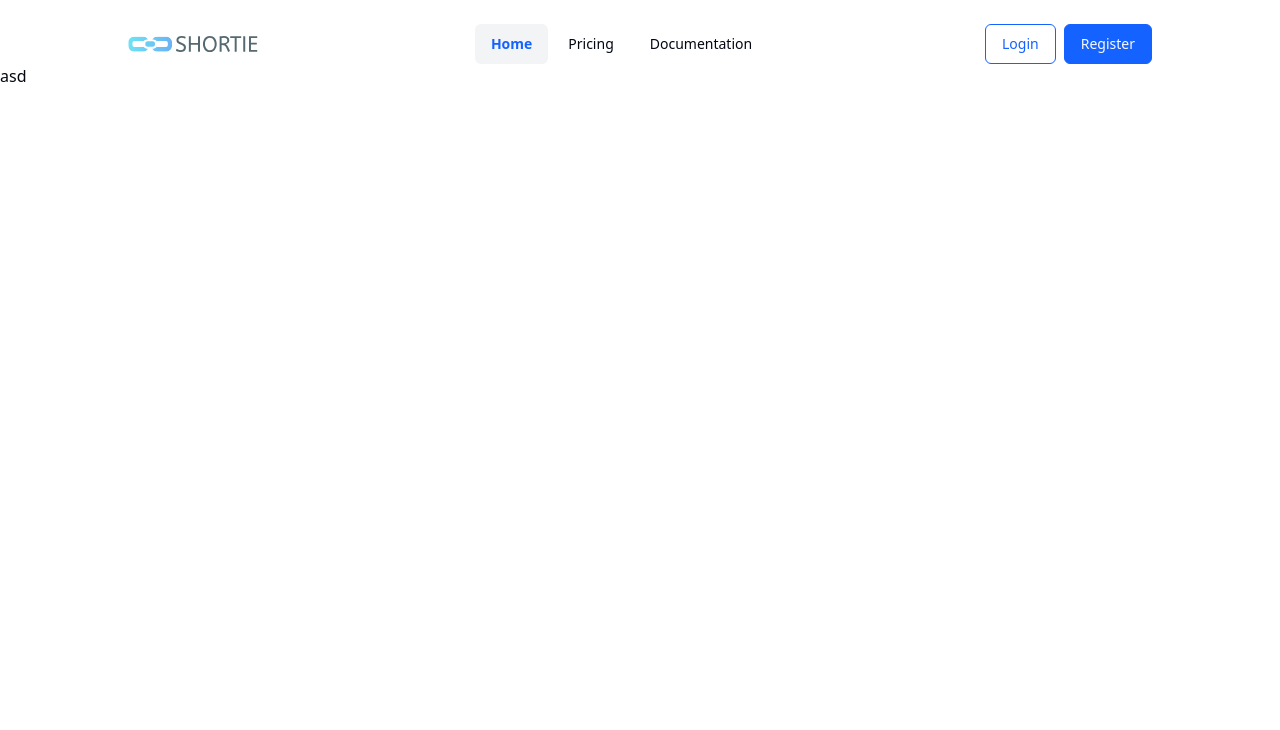
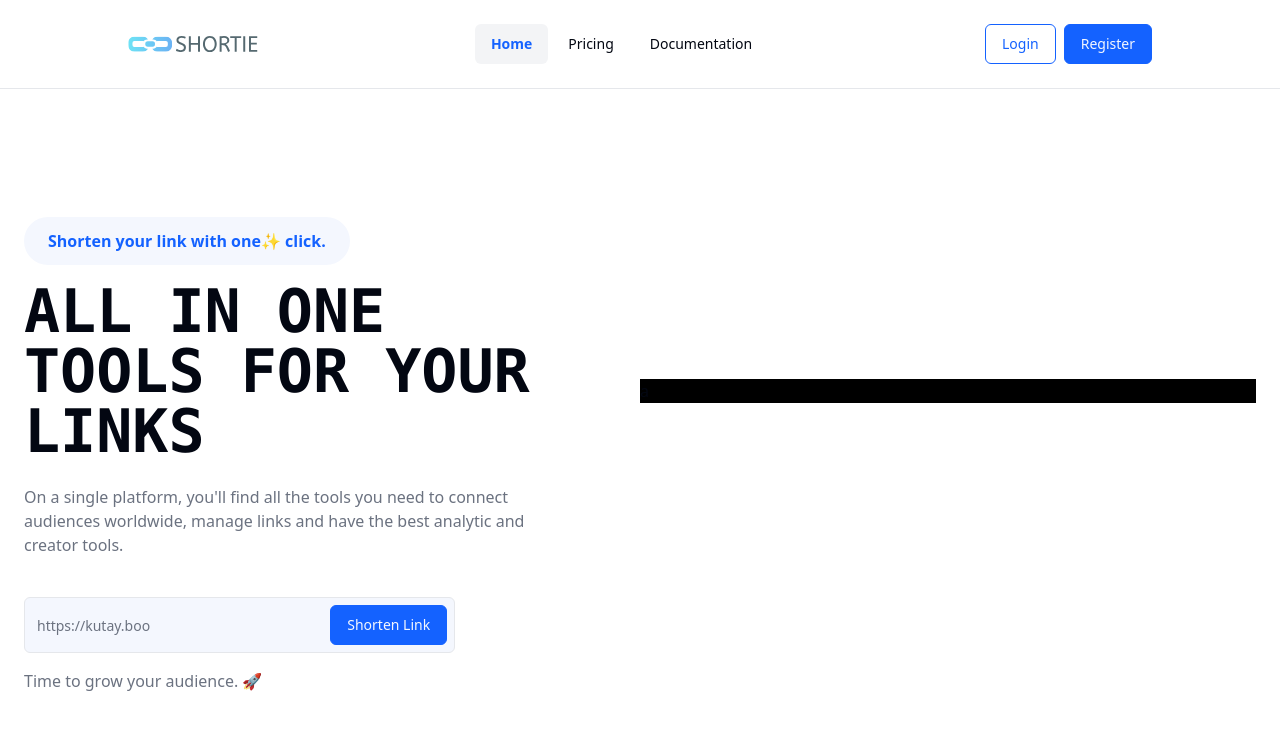
Before and after one commit to kutaui/url-shortener, a Next.js app in the folder frontend/: page / in a window 1280 px wide. Shown: the top 730 px of the page. Built offline with nearby package versions, Linux system fonts and the light colour scheme.

Commit message:
feat: hero section

```diff
--- a/frontend/package.json
+++ b/frontend/package.json
@@ -21,6 +21,7 @@
     "chart.js": "^4.4.2",
     "class-variance-authority": "^0.7.0",
     "clsx": "^2.1.1",
+    "framer-motion": "^11.1.7",
     "lucide-react": "^0.372.0",
     "next": "14.2.2",
     "react": "^18",
--- a/frontend/src/app/globals.css
+++ b/frontend/src/app/globals.css
@@ -14,7 +14,7 @@
       --popover-foreground: 224 71.4% 4.1%;
 
       --primary: 220 100% 53.9%;
-      --primary-foreground: 210 20% 98%;
+      --primary-foreground: 222 83.3% 97.6%;
 
       --secondary: 220 14.3% 95.9%;
       --secondary-foreground: 220.9 39.3% 11%;
--- a/frontend/src/app/layout.tsx
+++ b/frontend/src/app/layout.tsx
@@ -2,20 +2,12 @@ import type { Metadata } from 'next'
 import './globals.css'
 import { Toaster } from '@/components/ui/toaster'
 import Header from '@/components/Header'
-import {
-	useQuery,
-	useMutation,
-	useQueryClient,
-	QueryClient,
-	QueryClientProvider,
-} from '@tanstack/react-query'
+import Providers from '@/components/Providers'
 
 export const metadata: Metadata = {
-	title: 'Create Next App',
-	description: 'Generated by create next app',
+	title: 'Shortie',
+	description: 'URL shortener and link management platform.',
 }
-
-const queryClient = new QueryClient()
 
 export default function RootLayout({
 	children,
@@ -25,11 +17,11 @@ export default function RootLayout({
 	return (
 		<html lang="en">
 			<body className="mt-6 max-w-[1280px] mx-auto">
-				<QueryClientProvider client={queryClient}>
+				<Providers>
 					<Header />
 					{children}
 					<Toaster />
-				</QueryClientProvider>
+				</Providers>
 			</body>
 		</html>
 	)
--- a/frontend/src/app/page.tsx
+++ b/frontend/src/app/page.tsx
@@ -1,8 +1,11 @@
+"use client"
+
+import Hero from '@/components/Hero'
 
 export default function Home() {
-  return (
-    <div>
-      asd
-    </div>
-  );
+	return (
+		<>
+			<Hero />
+		</>
+	)
 }
--- a/frontend/src/components/Header.tsx
+++ b/frontend/src/components/Header.tsx
@@ -26,7 +26,7 @@ export default function Header() {
 	return (
 		<>
 			<section
-				className="hidden justify-between items-center w-[80%] mx-auto md:flex "
+				className="hidden justify-between items-center w-[80%] mx-auto md:flex pb-6 "
 				aria-label="Navigation Container"
 			>
 				<Image
@@ -38,7 +38,7 @@ export default function Header() {
 				<NavigationMenu>
 					<NavigationMenuList>
 						<NavigationMenuItem>
-							<Link href="/" passHref>
+							<Link href="/" legacyBehavior passHref>
 								<NavigationMenuLink
 									className={cn(
 										navigationMenuTriggerStyle(),
@@ -50,7 +50,7 @@ export default function Header() {
 							</Link>
 						</NavigationMenuItem>
 						<NavigationMenuItem>
-							<Link href="/pricing" passHref>
+							<Link href="/pricing" legacyBehavior passHref>
 								<NavigationMenuLink
 									className={cn(
 										navigationMenuTriggerStyle(),
@@ -64,7 +64,7 @@ export default function Header() {
 							</Link>
 						</NavigationMenuItem>
 						<NavigationMenuItem>
-							<Link href="/docs" passHref>
+							<Link href="/docs" legacyBehavior passHref>
 								<NavigationMenuLink
 									className={cn(
 										navigationMenuTriggerStyle(),
@@ -91,6 +91,7 @@ export default function Header() {
 				</div>
 			</section>
 			{/* MOBILE NAVIGATION */}
+			<hr />
 		</>
 	)
 }
--- a/frontend/src/components/Hero.tsx
+++ b/frontend/src/components/Hero.tsx
@@ -1,7 +1,42 @@
+'use client'
 import React from 'react'
+import { Input } from './ui/input'
+import { Button } from './ui/button'
+import Link from 'next/link'
 
 export default function Hero() {
-  return (
-    <div>Hero</div>
-  )
+	return (
+		<main className="flex justify-center items-center px-6 flex-col md:flex-row">
+			<section className="flex flex-col gap-4 md:mt-32 flex-1">
+				<div className="bg-primary-foreground text-primary font-semibold w-max py-3 px-6 rounded-full mx-auto md:mx-0">
+					<h6>Shorten your link with one✨ click.</h6>
+				</div>
+				<div className="w-full md:w-[90%]  flex flex-col gap-6 mb-6">
+					<h1 className="text-3xl font-bold font-mono md:text-6xl sm:text-5xl">
+						ALL IN ONE TOOLS FOR YOUR LINKS
+					</h1>
+					<p className="text-gray-500">
+						On a single platform, you&#39;ll find all the tools you need to
+						connect audiences worldwide, manage links and have the best analytic
+						and creator tools.
+					</p>
+				</div>
+				<div className="relative flex w-[90%] mx-auto md:w-[70%] md:mx-0">
+					<Input
+						placeholder="https://kutay.boo"
+						className="h-14 bg-primary-foreground"
+					/>
+					<div className="absolute inset-y-2 right-0 flex items-center px-2">
+						<Link href="/login" passHref legacyBehavior>
+							<Button>Shorten Link </Button>
+						</Link>
+					</div>
+				</div>
+				<p className="text-gray-500">Time to grow your audience. 🚀</p>
+			</section>
+			<section className="bg-black flex-1">
+        a
+      </section>
+		</main>
+	)
 }
--- /dev/null
+++ b/frontend/src/components/Providers.tsx
@@ -0,0 +1,15 @@
+'use client'
+import React from 'react'
+import { QueryClient, QueryClientProvider } from '@tanstack/react-query'
+
+const queryClient = new QueryClient()
+
+export default function Providers({
+	children,
+}: Readonly<{
+	children: React.ReactNode
+}>) {
+	return (
+		<QueryClientProvider client={queryClient}>{children}</QueryClientProvider>
+	)
+}
--- /dev/null
+++ b/frontend/src/components/ui/meteors.tsx
@@ -0,0 +1,33 @@
+import { cn } from '@/lib/utils'
+import clsx from 'clsx'
+import React from 'react'
+
+export const Meteors = ({
+	number,
+	className,
+}: {
+	number?: number
+	className?: string
+}) => {
+	const meteors = new Array(number || 20).fill(true)
+	return (
+		<>
+			{meteors.map((el, idx) => (
+				<span
+					key={'meteor' + idx}
+					className={cn(
+						'animate-meteor-effect absolute top-1/2 left-1/2 h-0.5 w-0.5 rounded-[9999px] bg-slate-500 shadow-[0_0_0_1px_#ffffff10] rotate-[215deg]',
+						"before:content-[''] before:absolute before:top-1/2 before:transform before:-translate-y-[50%] before:w-[50px] before:h-[1px] before:bg-gradient-to-r before:from-[#64748b] before:to-transparent",
+						className
+					)}
+					style={{
+						top: 0,
+						left: Math.floor(Math.random() * (400 - -400) + -400) + 'px',
+						animationDelay: Math.random() * (0.8 - 0.2) + 0.2 + 's',
+						animationDuration: Math.floor(Math.random() * (10 - 2) + 2) + 's',
+					}}
+				></span>
+			))}
+		</>
+	)
+}
--- a/frontend/tailwind.config.ts
+++ b/frontend/tailwind.config.ts
@@ -10,11 +10,17 @@ const config = {
 	],
 	prefix: '',
 	theme: {
+		screens: {
+			md: '700px',
+			"sm": '400px',
+			'2xl': '1400px',
+		},
 		container: {
 			center: true,
 			padding: '2rem',
 			screens: {
-				'md': '700px',
+				md: '700px',
+				"400": '400px',
 				'2xl': '1400px',
 			},
 		},
@@ -68,10 +74,19 @@ const config = {
 					from: { height: 'var(--radix-accordion-content-height)' },
 					to: { height: '0' },
 				},
+				meteor: {
+					'0%': { transform: 'rotate(215deg) translateX(0)', opacity: '1' },
+					'70%': { opacity: '1' },
+					'100%': {
+						transform: 'rotate(215deg) translateX(-500px)',
+						opacity: '0',
+					},
+				},
 			},
 			animation: {
 				'accordion-down': 'accordion-down 0.2s ease-out',
 				'accordion-up': 'accordion-up 0.2s ease-out',
+				'meteor-effect': 'meteor 5s linear infinite',
 			},
 		},
 	},
```
Also changed, not shown: 1 other file (tests, documents, lock files or other folders).
